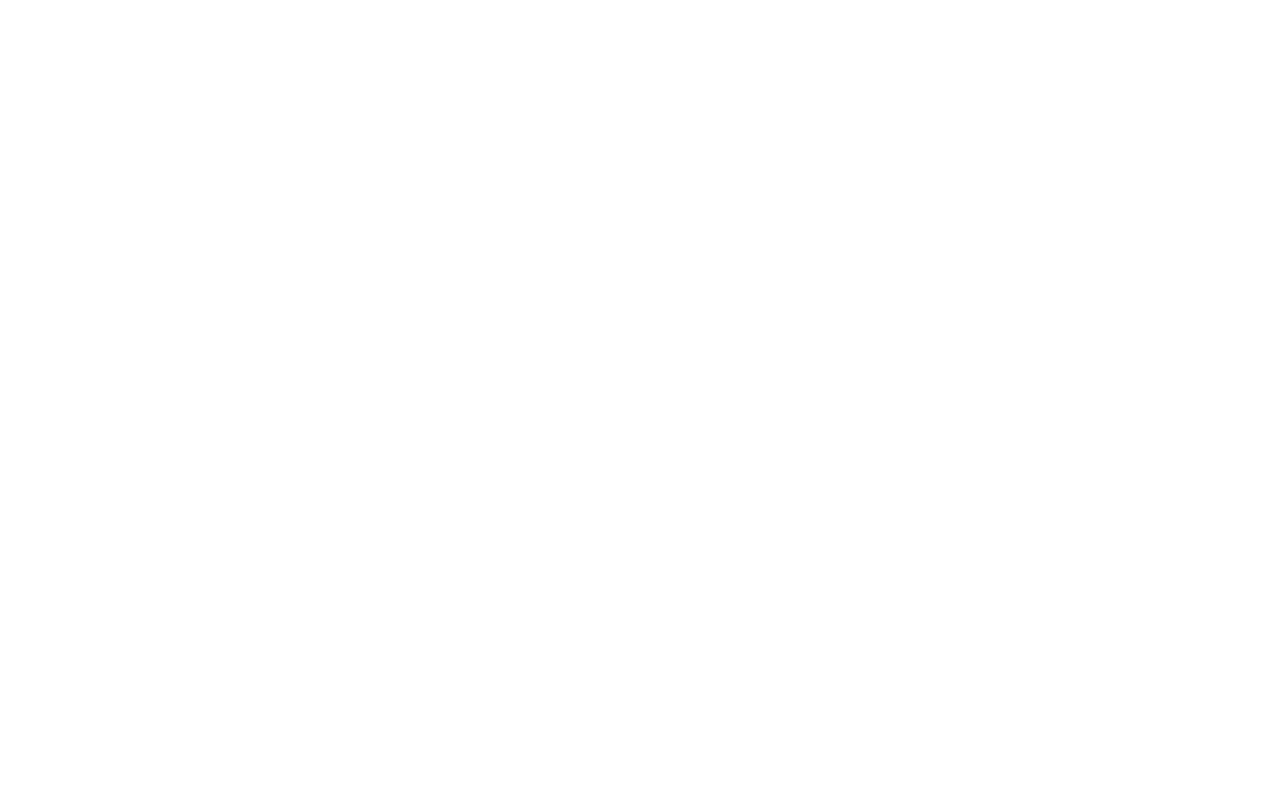
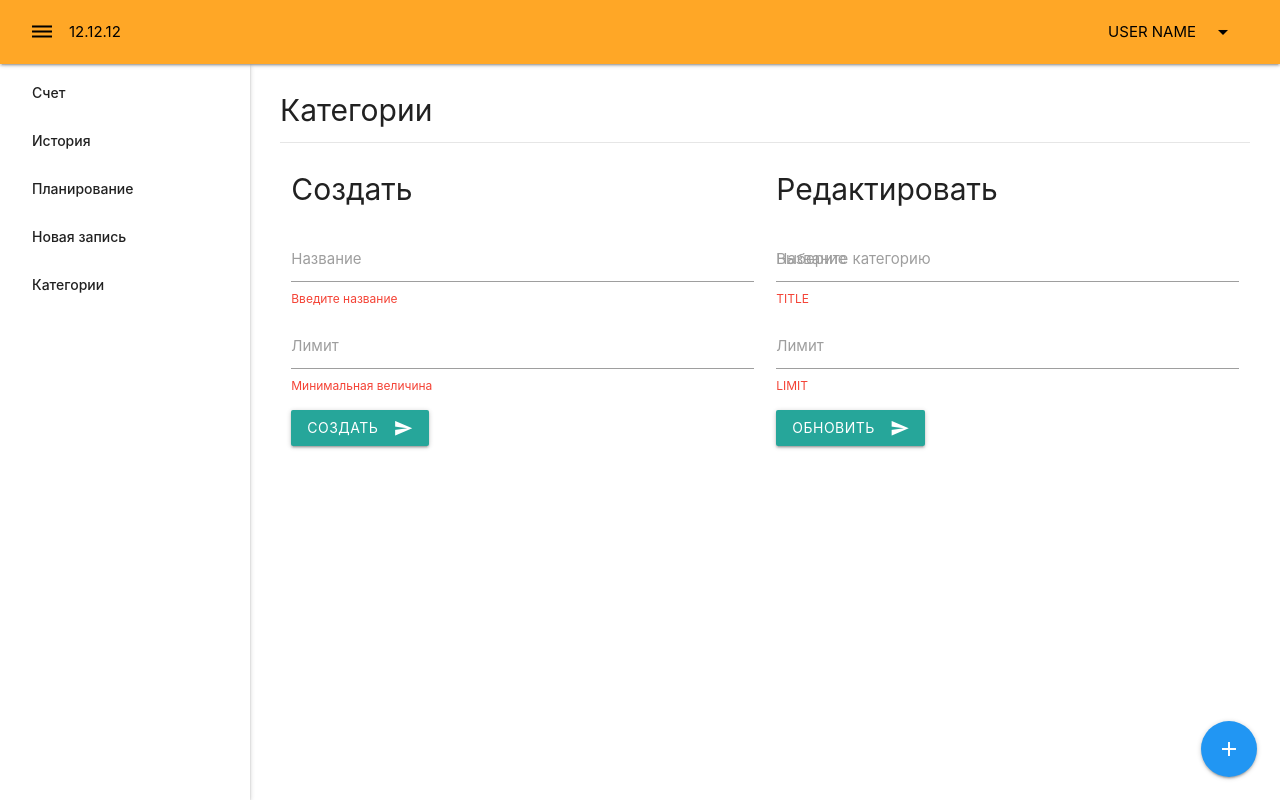
Before and after one commit to lmbrjk/vue-fin-crm, a Vue app: page /categories in a window 1280 px wide. Built offline with nearby package versions, Linux system fonts and the light colour scheme.

Commit message:
2 layouts

```diff
--- a/public/index.html
+++ b/public/index.html
@@ -5,6 +5,7 @@
     <meta http-equiv="X-UA-Compatible" content="IE=edge">
     <meta name="viewport" content="width=device-width,initial-scale=1.0">
     <link rel="icon" href="<%= BASE_URL %>favicon.ico">
+    <link href="https://fonts.googleapis.com/icon?family=Material+Icons" rel="stylesheet">
     <title><%= htmlWebpackPlugin.options.title %></title>
   </head>
   <body>
--- a/src/App.vue
+++ b/src/App.vue
@@ -1,8 +1,28 @@
 <template>
   <div id="app">
-    <router-view/>
+    <component :is="layout">
+      <router-view/>
+    </component>
   </div>
 </template>
+
+
+<script>
+import EmptyLayout from '@/layouts/EmptyLayout'
+import MainLayout from '@/layouts/MainLayout'
+
+
+export default {
+  computed: {
+    layout(){
+      return (this.$route.meta.layout || 'empty') + '-layout'
+    }
+  },
+  components: {
+    EmptyLayout, MainLayout
+  }
+}
+</script>
 
 <style lang="scss">
 @import '~materialize-css/dist/css/materialize.min.css';
--- /dev/null
+++ b/src/layouts/EmptyLayout.vue
@@ -0,0 +1,5 @@
+<template>
+  <div class="grey darken-1 empty-layout">
+    <router-view />
+  </div>
+</template>
--- /dev/null
+++ b/src/layouts/MainLayout.vue
@@ -0,0 +1,71 @@
+<template>
+  <div class="app-main-layout">
+    <nav class="navbar orange lighten-1">
+      <div class="nav-wrapper">
+        <div class="navbar-left">
+          <a href="#">
+            <i class="material-icons black-text">dehaze</i>
+          </a>
+          <span class="black-text">12.12.12</span>
+        </div>
+
+        <ul class="right hide-on-small-and-down">
+          <li>
+            <a
+                class="dropdown-trigger black-text"
+                href="#"
+                data-target="dropdown"
+            >
+              USER NAME
+              <i class="material-icons right">arrow_drop_down</i>
+            </a>
+
+            <ul id='dropdown' class='dropdown-content'>
+              <li>
+                <a href="#" class="black-text">
+                  <i class="material-icons">account_circle</i>Профиль
+                </a>
+              </li>
+              <li class="divider" tabindex="-1"></li>
+              <li>
+                <a href="#" class="black-text">
+                  <i class="material-icons">assignment_return</i>Выйти
+                </a>
+              </li>
+            </ul>
+          </li>
+        </ul>
+      </div>
+    </nav>
+
+    <ul class="sidenav app-sidenav open">
+      <li>
+        <a href="#" class="waves-effect waves-orange pointer">Счет</a>
+      </li>
+      <li>
+        <a href="#" class="waves-effect waves-orange pointer">История</a>
+      </li>
+      <li>
+        <a href="#" class="waves-effect waves-orange pointer">Планирование</a>
+      </li>
+      <li>
+        <a href="#" class="waves-effect waves-orange pointer">Новая запись</a>
+      </li>
+      <li>
+        <a href="#" class="waves-effect waves-orange pointer">Категории</a>
+      </li>
+    </ul>
+
+    <main class="app-content">
+        <div class="app-page">
+            <router-view />
+        </div>
+    </main>
+
+    <div class="fixed-action-btn">
+        <a class="btn-floating btn-large blue" href="#">
+            <i class="large material-icons">add</i>
+        </a>
+    </div>
+</div>
+</template>
--- a/src/router/index.js
+++ b/src/router/index.js
@@ -9,6 +9,18 @@
     path: '/',
     name: 'Home',
     component: Home
+  },
+  {
+    path: '/login',
+    name: 'login',
+    meta: { layout: 'empty'},
+    component: () => import('../views/Login.vue')
+  },
+  {
+    path: '/categories',
+    name: 'categories',
+    meta: { layout: 'main'},
+    component: () => import('../views/Categories.vue')
   }
 ]
 
--- /dev/null
+++ b/src/views/Categories.vue
@@ -0,0 +1,79 @@
+<template>
+    <div>
+        <div class="page-title">
+            <h3>Категории</h3>
+        </div>
+        <section>
+            <div class="row">
+            <div class="col s12 m6">
+                <div>
+                <div class="page-subtitle">
+                    <h4>Создать</h4>
+                </div>
+
+                <form>
+                    <div class="input-field">
+                    <input
+                        id="name"
+                        type="text"
+                    >
+                    <label for="name">Название</label>
+                    <span class="helper-text invalid">Введите название</span>
+                    </div>
+
+                    <div class="input-field">
+                    <input
+                        id="limit"
+                        type="number"
+                    >
+                    <label for="limit">Лимит</label>
+                    <span class="helper-text invalid">Минимальная величина</span>
+                    </div>
+
+                    <button class="btn waves-effect waves-light" type="submit">
+                    Создать
+                    <i class="material-icons right">send</i>
+                    </button>
+                </form>
+                </div>
+            </div>
+            <div class="col s12 m6">
+                <div>
+                <div class="page-subtitle">
+                    <h4>Редактировать</h4>
+                </div>
+
+                <form>
+                    <div class="input-field" >
+                    <select>
+                        <option>Category</option>
+                    </select>
+                    <label>Выберите категорию</label>
+                    </div>
+
+                    <div class="input-field">
+                    <input type="text" id="name">
+                    <label for="name">Название</label>
+                    <span class="helper-text invalid">TITLE</span>
+                    </div>
+
+                    <div class="input-field">
+                    <input
+                        id="limit"
+                        type="number"
+                    >
+                    <label for="limit">Лимит</label>
+                    <span class="helper-text invalid">LIMIT</span>
+                    </div>
+
+                    <button class="btn waves-effect waves-light" type="submit">
+                    Обновить
+                    <i class="material-icons right">send</i>
+                    </button>
+                </form>
+                </div>
+            </div>
+            </div>
+        </section>
+    </div>
+</template>
--- /dev/null
+++ b/src/views/Login.vue
@@ -0,0 +1,41 @@
+<template>
+    <form class="card auth-card">
+        <div class="card-content">
+            <span class="card-title">Домашняя бухгалтерия</span>
+            <div class="input-field">
+            <input
+                id="email"
+                type="text"
+                class="validate"
+            >
+            <label for="email">Email</label>
+            <small class="helper-text invalid">Email</small>
+            </div>
+            <div class="input-field">
+            <input
+                id="password"
+                type="password"
+                class="validate"
+            >
+            <label for="password">Пароль</label>
+            <small class="helper-text invalid">Password</small>
+            </div>
+        </div>
+        <div class="card-action">
+            <div>
+            <button
+                class="btn waves-effect waves-light auth-submit"
+                type="submit"
+            >
+                Войти
+                <i class="material-icons right">send</i>
+            </button>
+            </div>
+
+            <p class="center">
+            Нет аккаунта?
+            <a href="/">Зарегистрироваться</a>
+            </p>
+        </div>
+    </form>
+</template>
```
Also changed, not shown: 1 other file (tests, documents, lock files or other folders).
